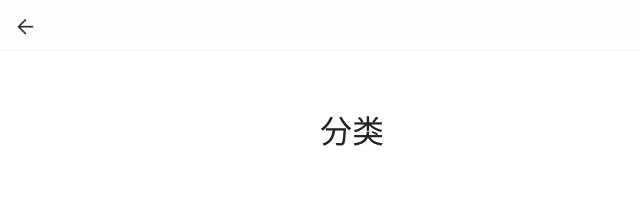
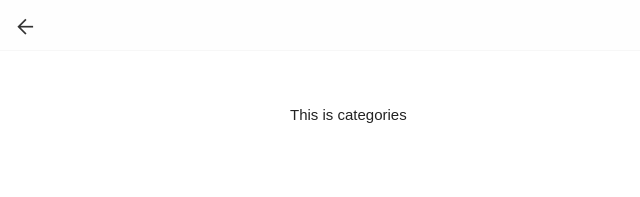
Before and after one commit to Ak161/Ak161.github.io, a plain HTML site: page categories/index.html in a window 1280 px wide. Shown: the whole page, without its empty margins (0-640 px from the left). Drawn offline with nearby package versions, Linux system fonts and the light colour scheme.

Commit message:
Site updated: 2020-04-10 14:52:32

```diff
--- a/categories/index.html
+++ b/categories/index.html
@@ -42,10 +42,7 @@
             <div class="main">
                 <div class="content">
 
-                    <div class="set">
-  <h2>分类</h2>
-
-</div>
+                        <p>This is categories</p>
 
 
                 </div>
```
Also changed, not shown: index.html (+2 -2 lines).
